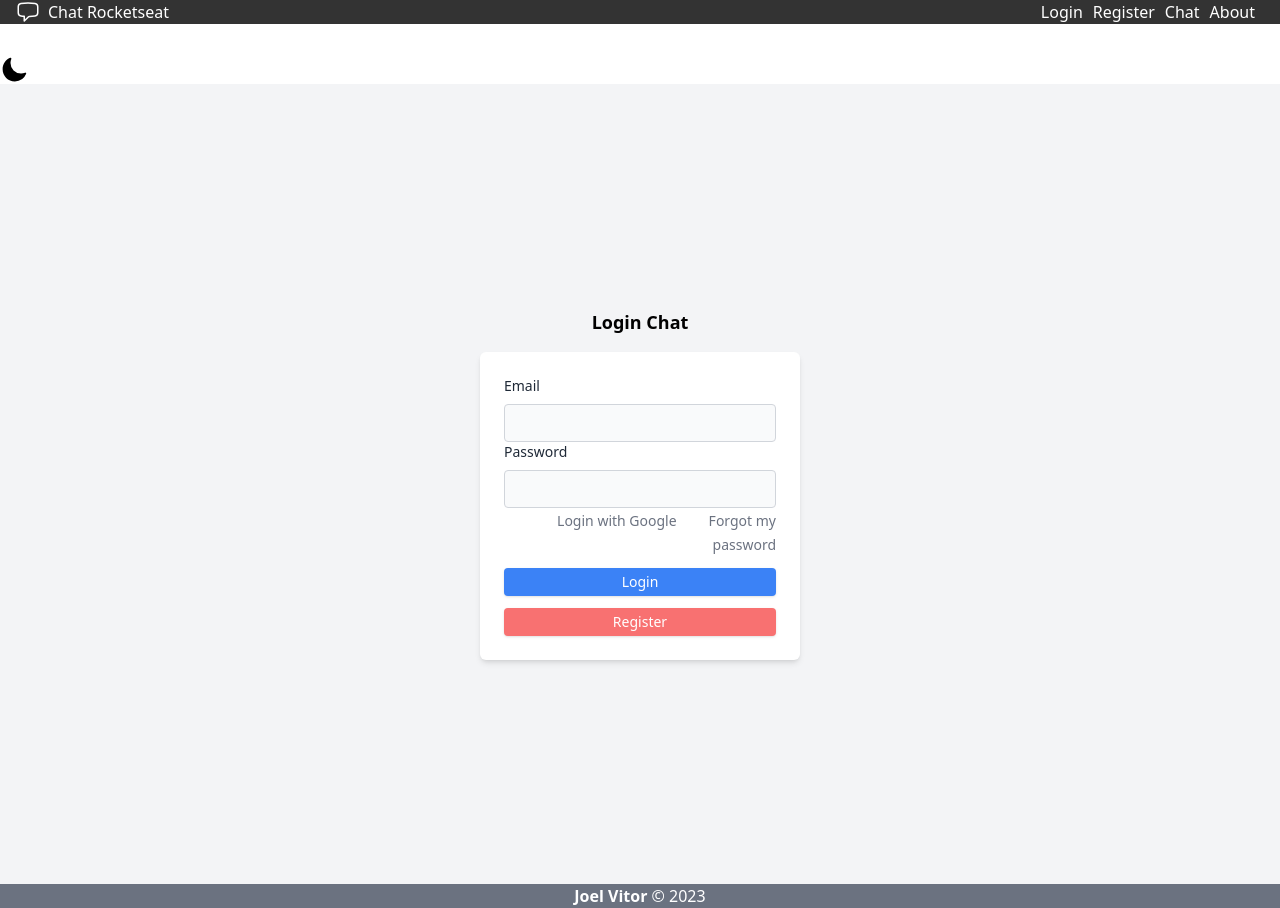
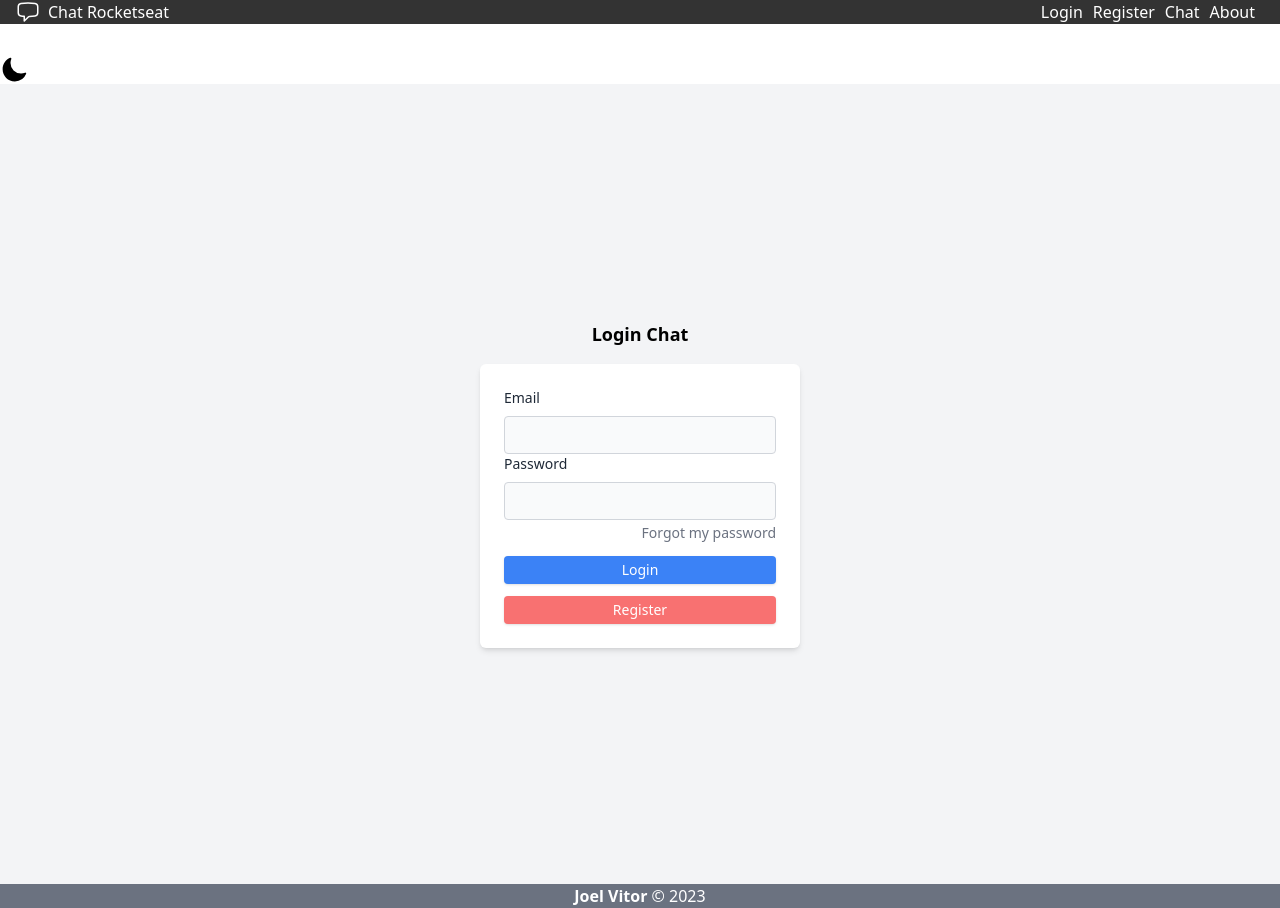
Before and after one commit to joelvitorniino/chatbot-rocketseat-nextjs, a Next.js app: page / in a window 1280 px wide. Built offline with nearby package versions, Linux system fonts and the light colour scheme.

Commit message:
feat: remove google link

```diff
--- a/pages/index.tsx
+++ b/pages/index.tsx
@@ -79,12 +79,6 @@ export default function Home() {
 
               <div className="text-right">
                 <Link
-                  href="https://chatbot-rocketseat-api-production.up.railway.app/auth/google/callback"
-                  className="text-sm text-gray-500 hover:underline mr-8"
-                >
-                  Login with Google
-                </Link>
-                <Link
                   href="/forgot_password"
                   className="text-sm text-gray-500 hover:underline"
                 >
```
